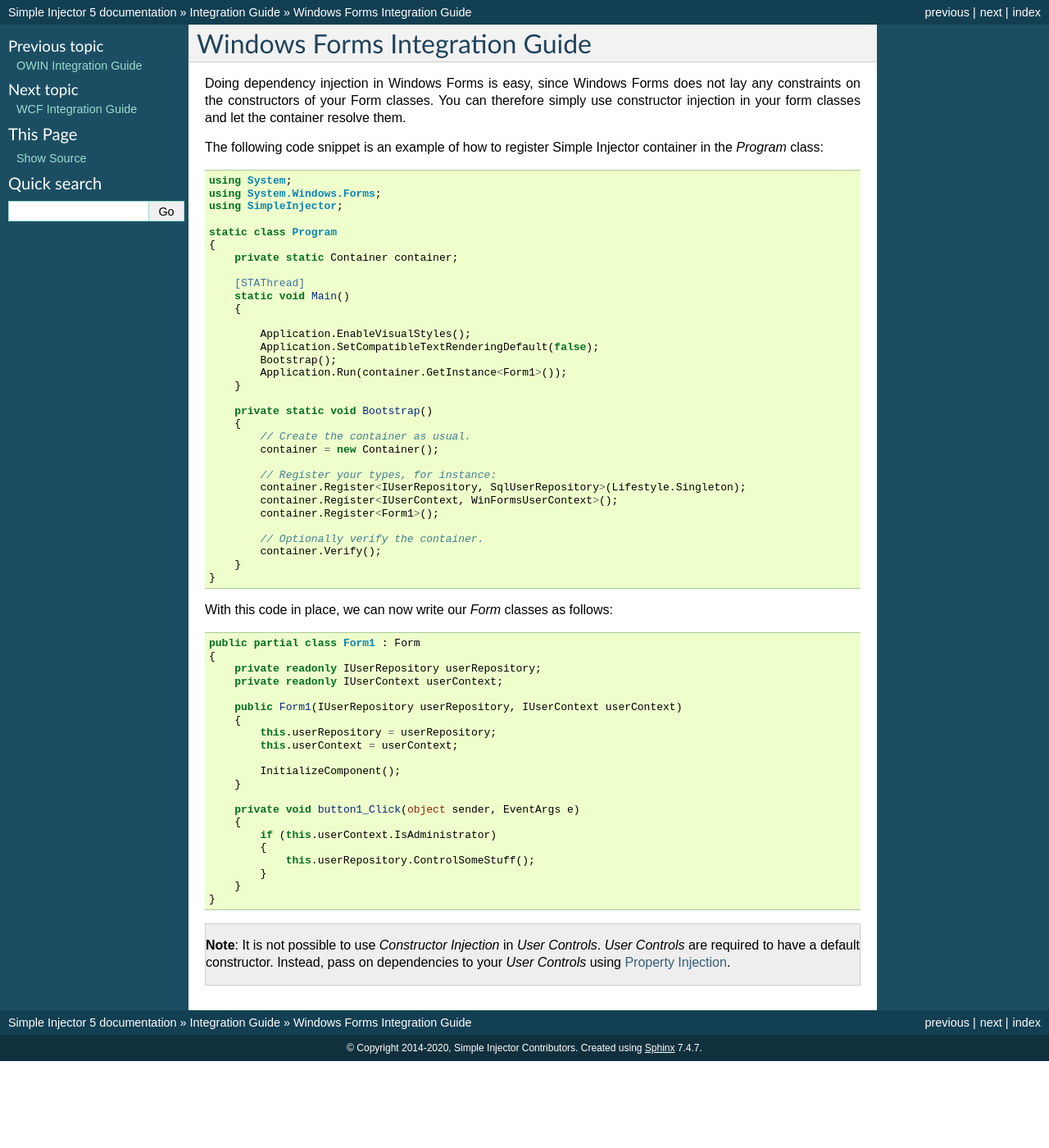
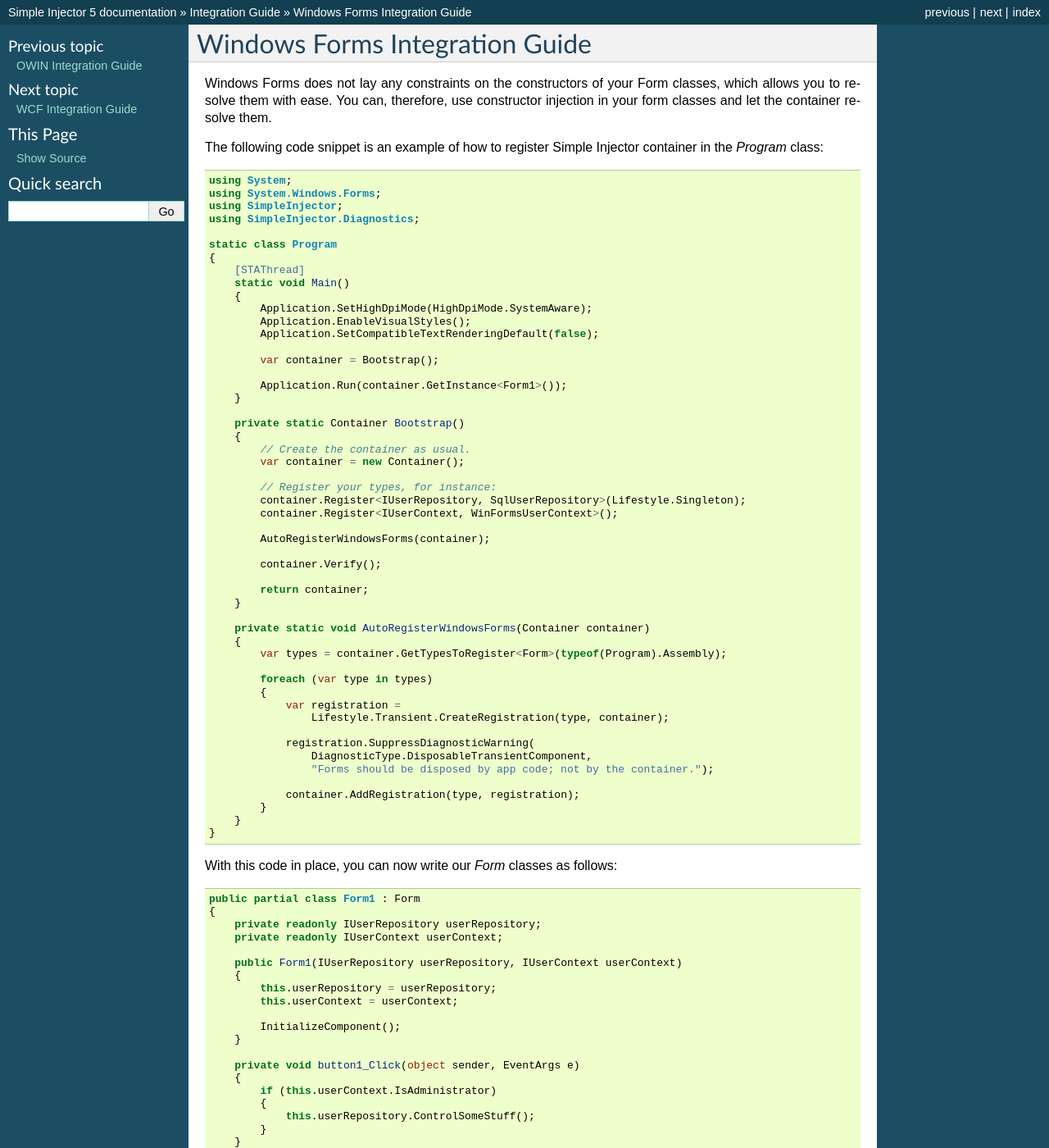
Before and after one commit to simpleinjector/Documentation, a Sphinx documentation site: the page built from source/windowsformsintegration.rst, in a window 1280 px wide and 1400 px high. Shown: the whole window at 82% size. Built offline with Sphinx 7.4.7, drawn with Linux system fonts in a browser that asks for light colours; some of the changed text lies outside the part shown.

Commit message:
Improved Windows Forms documentation. The guidance didn't work OOTB with v5 because of auto verification.

```diff
--- a/source/windowsformsintegration.rst
+++ b/source/windowsformsintegration.rst
@@ -2,7 +2,7 @@
 Windows Forms Integration Guide
 ===============================
 
-Doing dependency injection in Windows Forms is easy, since Windows Forms does not lay any constraints on the constructors of your Form classes. You can therefore simply use constructor injection in your form classes and let the container resolve them.
+Windows Forms does not lay any constraints on the constructors of your Form classes, which allows you to resolve them with ease. You can, therefore, use constructor injection in your form classes and let the container resolve them.
 
 The following code snippet is an example of how to register Simple Injector container in the *Program* class:
 
@@ -11,37 +11,58 @@ The following code snippet is an example of how to register Simple Injector cont
     using System;
     using System.Windows.Forms;
     using SimpleInjector;
+    using SimpleInjector.Diagnostics;
 
     static class Program
     {
-        private static Container container;
-
         [STAThread]
         static void Main()
         {
-
+            Application.SetHighDpiMode(HighDpiMode.SystemAware);
             Application.EnableVisualStyles();
             Application.SetCompatibleTextRenderingDefault(false);
-            Bootstrap();
+
+            var container = Bootstrap();
+
             Application.Run(container.GetInstance<Form1>());
         }
 
-        private static void Bootstrap()
+        private static Container Bootstrap()
         {
             // Create the container as usual.
-            container = new Container();
+            var container = new Container();
 
             // Register your types, for instance:
             container.Register<IUserRepository, SqlUserRepository>(Lifestyle.Singleton);
             container.Register<IUserContext, WinFormsUserContext>();
-            container.Register<Form1>();
 
-            // Optionally verify the container.
+            AutoRegisterWindowsForms(container);
+
             container.Verify();
+
+            return container;
+        }
+
+        private static void AutoRegisterWindowsForms(Container container)
+        {
+            var types = container.GetTypesToRegister<Form>(typeof(Program).Assembly);
+
+            foreach (var type in types)
+            {
+                var registration =
+                    Lifestyle.Transient.CreateRegistration(type, container);
+
+                registration.SuppressDiagnosticWarning(
+                    DiagnosticType.DisposableTransientComponent,
+                    "Forms should be disposed by app code; not by the container.");
+
+                container.AddRegistration(type, registration);
+            }
         }
     }
 
-With this code in place, we can now write our *Form* classes as follows:
+
+With this code in place, you can now write our *Form* classes as follows:
 
 .. code-block:: c#
 
@@ -69,4 +90,8 @@ With this code in place, we can now write our *Form* classes as follows:
 
 .. container:: Note
 
+    **Tip**: This example only shows the creation of the main form. Other forms are typically created from within methods of the main forms. Those sub forms can be resolved from the `Container` directly or, more elegantly, by injecting an abstraction that allows creation of forms. Take a look, for instance, at Ric's Stack Overflow answers on this topic `here <https://stackoverflow.com/a/38421425/>`_ and `here <https://stackoverflow.com/a/64902218/>`_.
+
+.. container:: Note
+
     **Note**: It is not possible to use *Constructor Injection* in *User Controls*. *User Controls* are required to have a default constructor. Instead, pass on dependencies to your *User Controls* using :ref:`Property Injection <property-injection>`.
```
